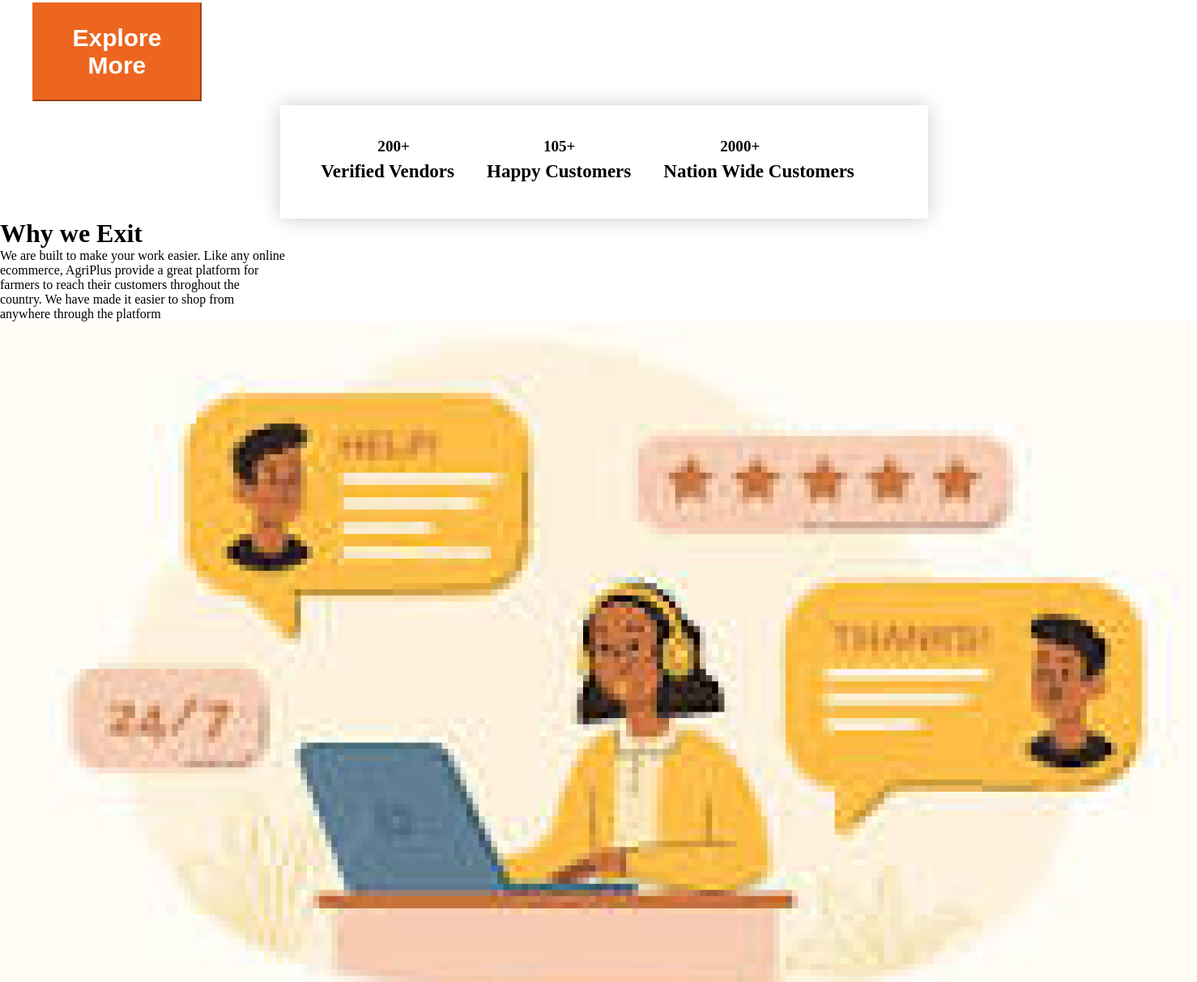
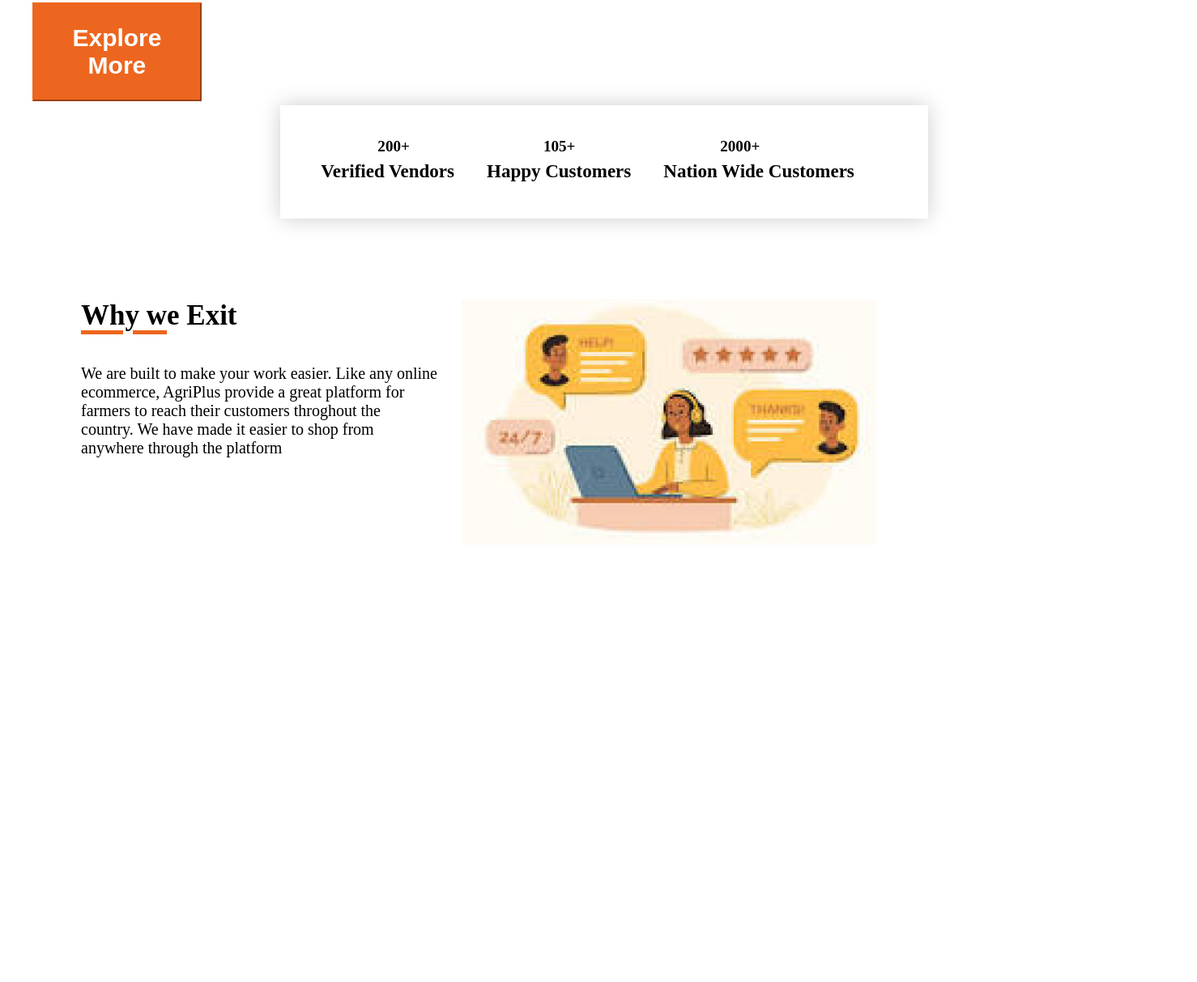
Before and after one commit to kristinenyaga/agriplus, a plain HTML site: page index.html in a window 1280 px wide. Shown: the part 1089-2302 px from the top of the page at 81% size, 1478 px wide, since content can reach past the window. After the commit the page ends 1762 px from the top, so only its background shows below. Drawn offline with Linux system fonts and the light colour scheme; files whose address does not match are found by name.

Commit message:
adds css styling of section 3

```diff
--- a/assets/css/index.css
+++ b/assets/css/index.css
@@ -141,3 +141,37 @@ nav ul li{
     margin-left: 70px;
     margin-bottom: 7px;
 }
+.section3{
+    display: flex;
+    margin-top: 100px;
+    box-sizing: border-box;
+}
+
+.sec3 >p h1{
+    margin-right: 95px;
+
+}
+.section3 >img{
+    width: 40%;
+}
+.move{
+    margin-left: 100px;
+    margin-right: 30px;
+
+
+}
+.sec3 h1>span{
+    text-decoration: underline;
+    text-decoration-color:#ED661F;
+    text-underline-offset: 7px;
+    text-decoration-thickness: 5px;
+}
+.sec3>p{
+    margin-top: 40px;
+
+    font-size: 20px;
+}
+.sec3>h1{
+    font-size: 35px;
+    margin-bottom: 10px;
+}
```
